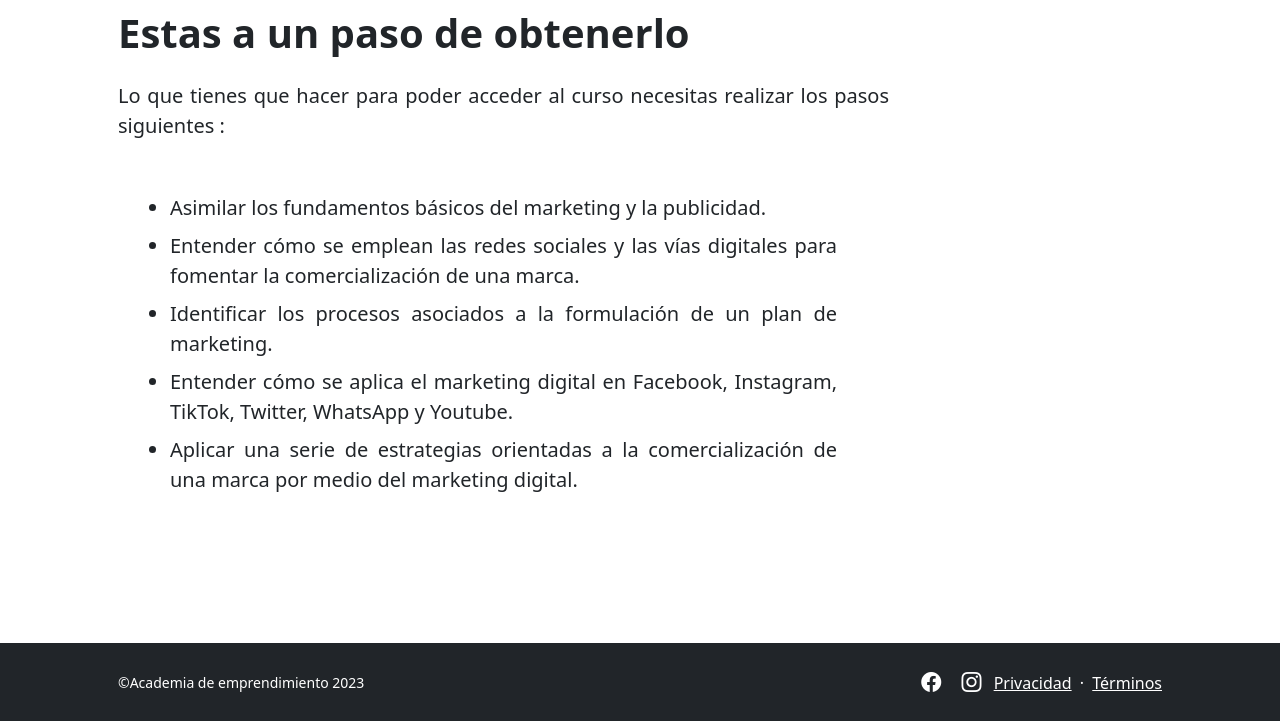
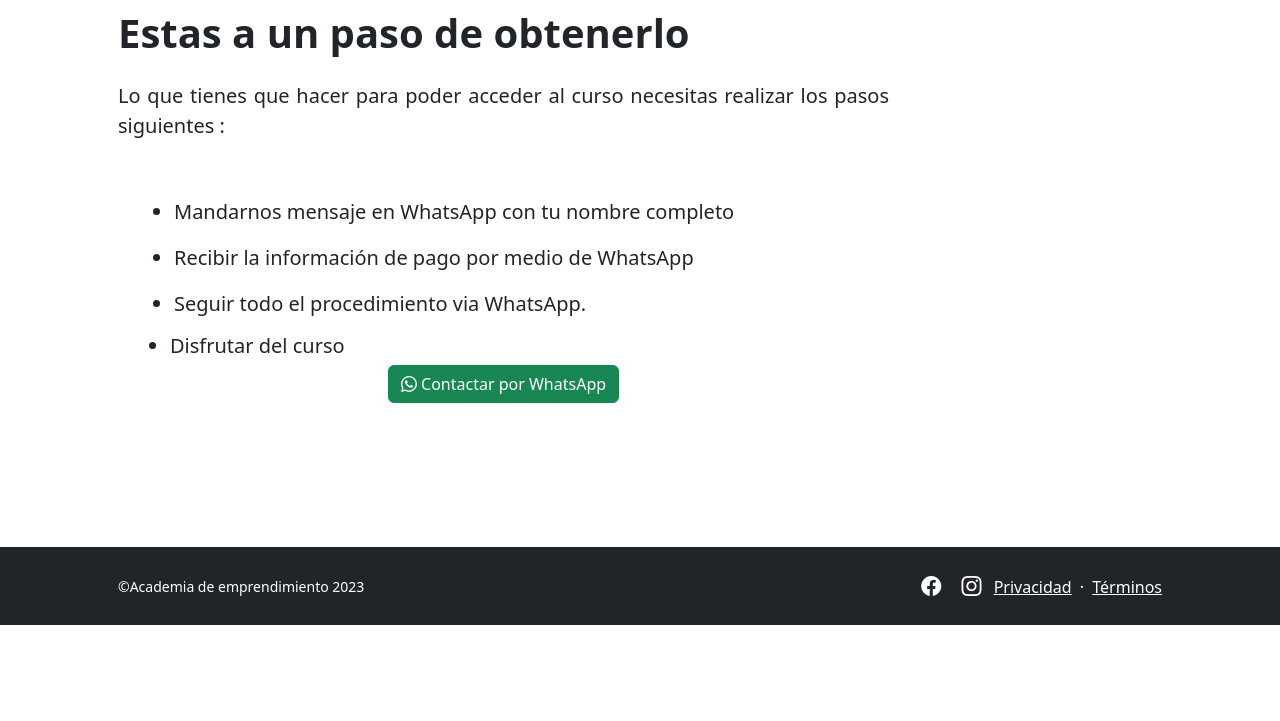
Before and after one commit to DavidG2115/academia_sinserver, a Django app: page /compra/ in a window 1280 px wide. Shown: the part 181-902 px from the top of the page. After the commit the page ends 806 px from the top, so only its background shows below. Run offline with Django 4.2, Linux system fonts and the light colour scheme; some libraries are stand-ins or nearby versions.

Commit message:
solo falta correo

```diff
--- a/pagina/models.py
+++ b/pagina/models.py
@@ -31,6 +31,11 @@ class Curso(models.Model):
     video = EmbedVideoField(null=True)
     dirigido_a_1 = models.TextField(null=True)
     modulo = models.TextField(null=True)
+    duracion = models.TextField(null=True)
+    modalidad = models.TextField(null=True)
+    fechaArranque = models.DateField(null=True)
+    # precio = models.DecimalField(max_digits=10, decimal_places=2)
+
 
 
 
--- a/pagina/templates/compra.html
+++ b/pagina/templates/compra.html
@@ -21,33 +21,22 @@
                                 <p class="fs-5 text mb-4" style="text-align: justify;">Lo que tienes que hacer para poder acceder al curso necesitas realizar los pasos siguientes :
                                 </p>
                                 <ul class="list-group fs-5 m-5">
-                                    <li class="list m-1" style="text-align: justify;">Asimilar los fundamentos básicos
-                                        del marketing y la publicidad.</li>
-                                    <li class="list m-1" style="text-align: justify;">Entender cómo se emplean las redes
-                                        sociales y las vías digitales para fomentar la comercialización de una marca.
+                                    <li class="list m-2" style="text-align: justify;">Mandarnos mensaje en WhatsApp con tu nombre completo</li>
+                                    <li class="list m-2" style="text-align: justify;">Recibir la información de pago por medio de WhatsApp
                                     </li>
-                                    <li class="list m-1" style="text-align: justify;">Identificar los procesos asociados
-                                        a la formulación de un plan de marketing.</li>
-                                    <li class="list m-1" style="text-align: justify;">Entender cómo se aplica el
-                                        marketing digital en Facebook, Instagram, TikTok, Twitter, WhatsApp y Youtube.
+                                    <li class="list m-2" style="text-align: justify;">Seguir todo el procedimiento via WhatsApp.</li>
+                                    <li class="list m-1" style="text-align: justify;">Disfrutar del curso
                                     </li>
-                                    <li class="list m-1" style="text-align: justify;">Aplicar una serie de estrategias
-                                        orientadas a la comercialización de una marca por medio del marketing digital.
-                                    </li>
+
+                                    <div class="text-center"> <!-- Added this wrapper div -->
+                                        <a class="btn btn-success" href="https://wa.me/XXXXXXXXXX" target="_blank" rel="noopener noreferrer">
+                                            <i class="bi bi-whatsapp"></i> Contactar por WhatsApp
+                                        </a>
+                                    </div>
                                 </ul>
                             </section>
                         </article>
                     </div>
-                    <!-- <div class="col-lg-3">
-                                <div class="d-flex align-items-center mt-lg-5 mb-4">
-                                    <img class="img-fluid rounded-circle" src="https://dummyimage.com/50x50/ced4da/6c757d.jpg"
-                                        alt="..." />
-                                    <div class="ms-3">
-                                        <div class="fw-bold">Valerie Luna</div>
-                                        <div class="text-muted">News, Business</div>
-                                    </div>
-                                </div>
-                            </div> -->
                 </div>
             </div>
         </section>
--- a/pagina/templates/course.html
+++ b/pagina/templates/course.html
@@ -31,7 +31,7 @@
                         </a>
                         <p class="card-text mb-0" style="text-align: justify;">{{ p.descripcionBrebe }}
                         </p>
-                        <p class="precio">$3,000.00</p>
+                        <!-- <p class="precio">{{p.precio}}</p> -->
                     </div>
                     <div class="card-footer p-4 pt-0 bg-transparent border-top-0">
                         <div class="d-flex align-items-end justify-content-between">
--- a/pagina/views.py
+++ b/pagina/views.py
@@ -57,6 +57,9 @@ def course_details_view(request, course_id):
         'course': course,
         'dirigido_a_list': dirigido_a_list,
         'modulo_lines': modulo_lines,  # Agregar la lista de líneas de modulo al contexto
+        'duracion': course.duracion,  # Agregar el campo duracion al contexto
+        'modalidad': course.modalidad,  # Agregar el campo modalidad al contexto
+        'fecha_arranque': course.fechaArranque,
     }
     return render(request, 'course_details.html', context)
 
```
Also changed, not shown: pagina/templates/course_details.html (+17 -0 lines), pagina/templates/index.html (+1 -25 lines), pagina/migrations/0004_curso_duracion_curso_fechaarranque_curso_modalidad.py (added).
